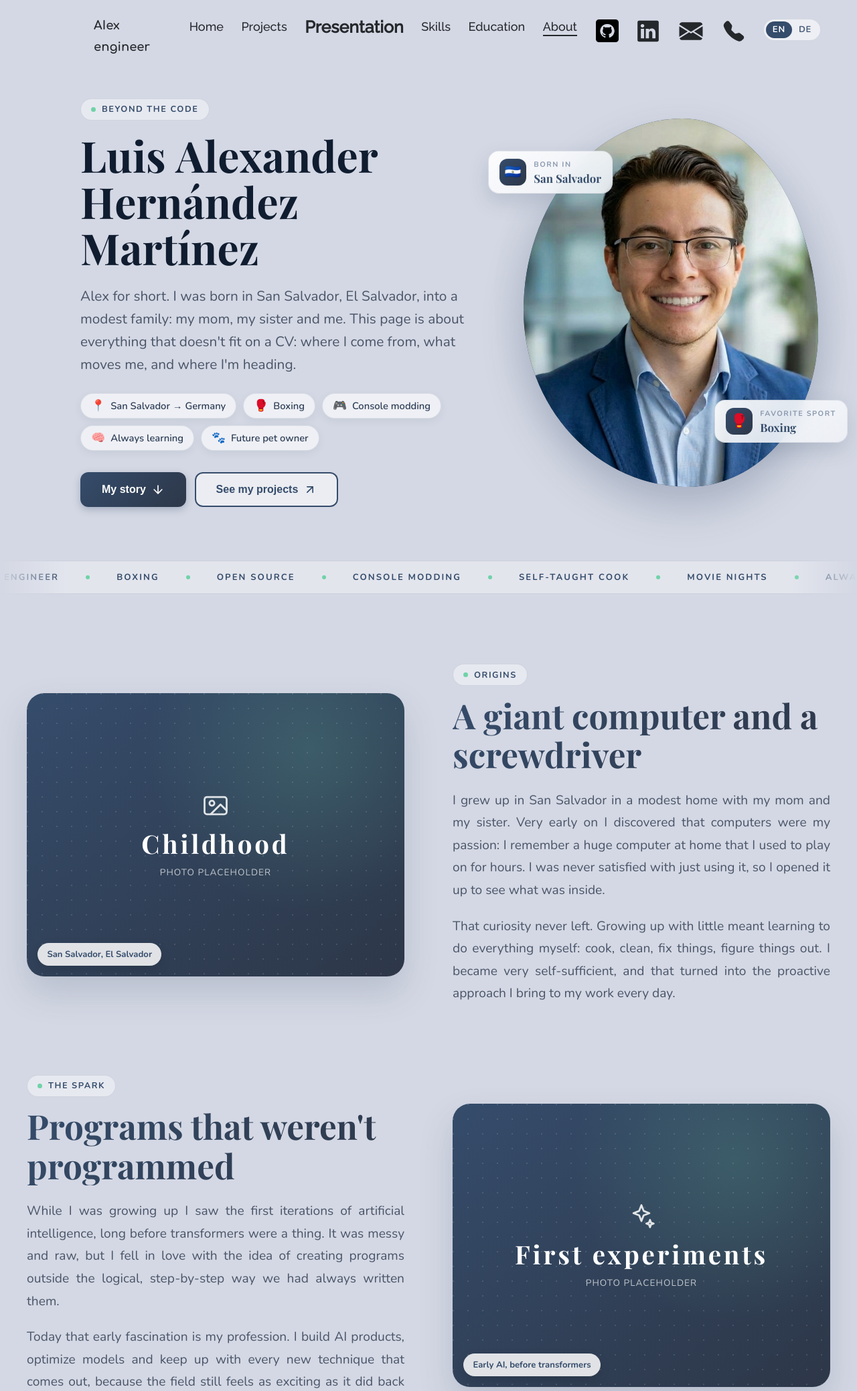
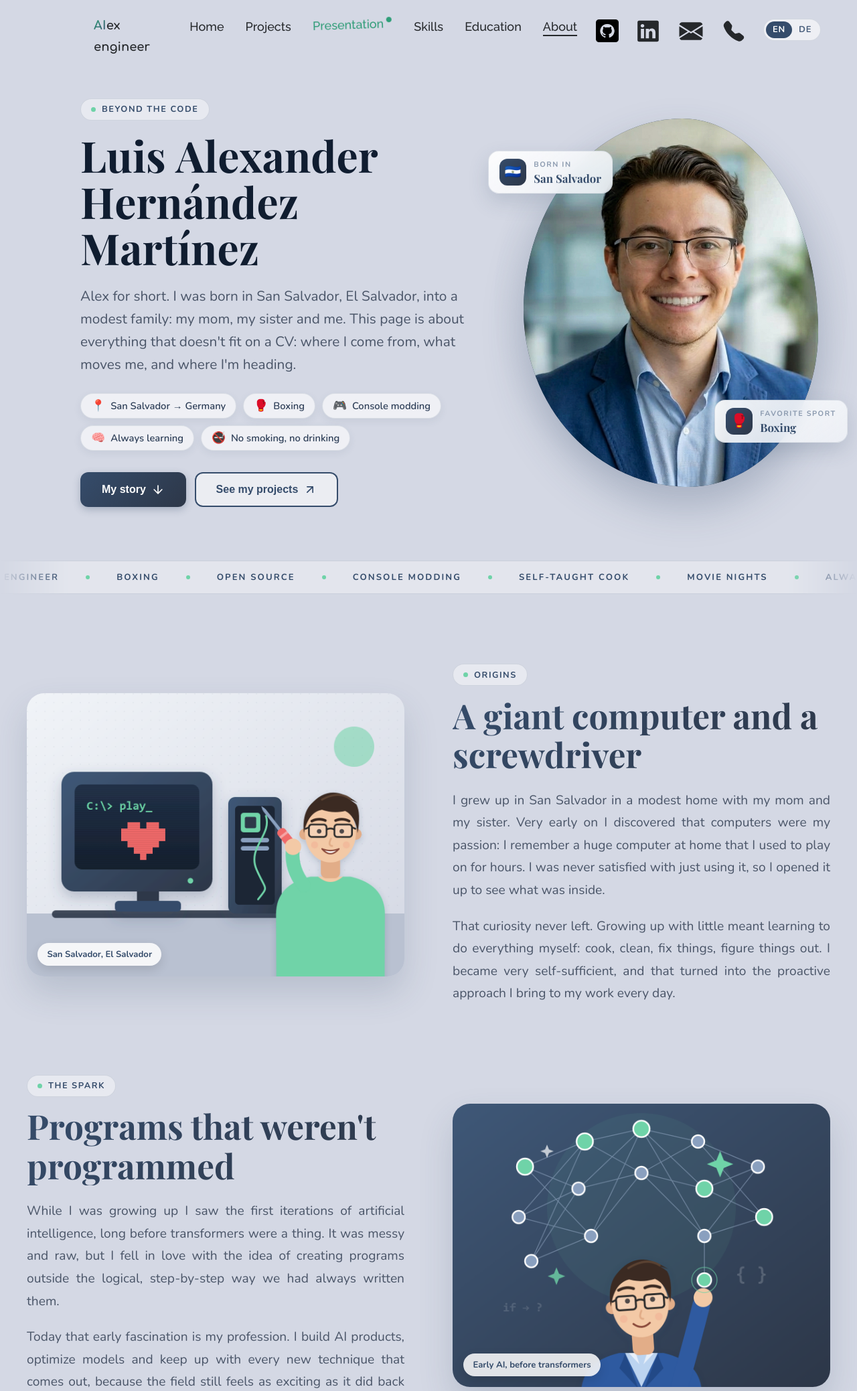
Before and after one commit to luis12007/portfolio, a Django app: page /about/ in a window 1280 px wide. Shown: the top 2077 px of the page at 67% size. Run offline with Django 5.2, Linux system fonts and the light colour scheme; some web fonts are replaced.

Commit message:
About page: cartoon illustrations, robotics plans, header touches
- Replace the photo placeholders with flat illustrations of Alex (drawn
  from his photo) boxing, gaming, tinkering and exploring AI; the real
  photo stays only in the hero.
- Move "What I do when I'm not working" right after the spark section,
  swap the pets chip for "No smoking, no drinking", and point the
  projection at a master's in robotics and a robotics startup.
- Color the "AI" in the "AIex engineer" logo and make "Presentation" the
  same size as the other links, with a small invite animation during the
  first minute after load.
- German translations and chatbot knowledge updated to match.

Co-Authored-By: Claude Opus 5.5 <noreply@anthropic.com>

```diff
--- a/portfolio/chat_knowledge.md
+++ b/portfolio/chat_knowledge.md
@@ -21,7 +21,9 @@ The "About" page of the portfolio (/about/, also linked from the home page and t
 - Likes video games and open source: if a console can be jailbroken, he does it, for the versatility and possibilities it opens; he spends almost more time configuring and investigating than playing.
 - Very self-sufficient: he cooks, cleans and does everything himself since he grew up doing things on his own, which gave him the proactive approach he brings to his work.
 - Doesn't go out much and doesn't drink; prefers a good movie or being productive. Very intellectually curious: follows the news and loves learning new things.
+- Doesn't smoke or drink.
 - No pets at the moment, but he really likes animals and wants to have pets someday.
+- Long-term plan: after the M.Sc. in Artificial Intelligence, a master's in robotics, and then founding his own robotics startup.
 
 # Contact
 
--- a/portfolio/templates/about.html
+++ b/portfolio/templates/about.html
@@ -41,7 +41,7 @@
 
       <header class="frame-parent">
         <div class="madelyn-torff-wrapper">
-          <b class="madelyn-torff"><a href="{% url 'home' %}">AIex engineer</a></b>
+          <b class="madelyn-torff"><a href="{% url 'home' %}"><span class="brand-ai">AI</span>ex engineer</a></b>
         </div>
 
         <div class="nav-wrapper">
@@ -198,7 +198,7 @@
             <li class="ab-chip"><span class="ab-chip-emoji" aria-hidden="true">🥊</span><span>Boxing</span></li>
             <li class="ab-chip"><span class="ab-chip-emoji" aria-hidden="true">🎮</span><span>Console modding</span></li>
             <li class="ab-chip"><span class="ab-chip-emoji" aria-hidden="true">🧠</span><span>Always learning</span></li>
-            <li class="ab-chip"><span class="ab-chip-emoji" aria-hidden="true">🐾</span><span>Future pet owner</span></li>
+            <li class="ab-chip"><span class="ab-chip-emoji" aria-hidden="true">🚭</span><span>No smoking, no drinking</span></li>
           </ul>
           <div class="ab-hero-actions">
             <a class="project-button" href="#Origins-section">
@@ -219,7 +219,6 @@
         <div class="ab-hero-visual" data-tilt="5">
           <div class="ab-hero-halo" aria-hidden="true"></div>
           <div class="ab-hero-photo">
-            <!-- Placeholder: swap for a personal photo (static/public/...) -->
             <img src="{% static 'public/headshot.png' %}" alt="Alex Martínez" fetchpriority="high" />
           </div>
           <div class="ab-float ab-float-1" aria-hidden="true">
@@ -275,16 +274,7 @@
       <section class="ab-section" id="Origins-section">
         <div class="ab-story project-animate" data-layout="image-left">
           <figure class="ab-photo" data-tilt="6">
-            <!-- Placeholder: swap for a childhood / San Salvador photo -->
-            <div class="ab-photo-placeholder" aria-hidden="true">
-              <svg viewBox="0 0 24 24" fill="none" stroke="currentColor" stroke-width="1.5" stroke-linecap="round" stroke-linejoin="round">
-                <rect x="3" y="5" width="18" height="14" rx="2" />
-                <circle cx="9" cy="10" r="2" />
-                <path d="M21 16l-5-5-8 8" />
-              </svg>
-              <span class="ab-photo-mark">Childhood</span>
-              <span class="ab-photo-note">Photo placeholder</span>
-            </div>
+            <img src="{% static 'public/about/childhood.png' %}" alt="Illustration: young Alex with a screwdriver, opening up a big retro computer" loading="lazy" />
             <figcaption class="ab-photo-tag">San Salvador, El Salvador</figcaption>
           </figure>
           <div class="ab-story-text">
@@ -325,17 +315,82 @@
             </p>
           </div>
           <figure class="ab-photo" data-tilt="6">
-            <!-- Placeholder: swap for a photo of you at work / a screen with a model -->
-            <div class="ab-photo-placeholder" aria-hidden="true">
-              <svg viewBox="0 0 24 24" fill="none" stroke="currentColor" stroke-width="1.5" stroke-linecap="round" stroke-linejoin="round">
-                <path d="M12 3l1.8 4.7L18.5 9.5l-4.7 1.8L12 16l-1.8-4.7L5.5 9.5l4.7-1.8z" />
-                <path d="M19 15l.8 2.2L22 18l-2.2.8L19 21l-.8-2.2L16 18l2.2-.8z" />
-              </svg>
-              <span class="ab-photo-mark">First experiments</span>
-              <span class="ab-photo-note">Photo placeholder</span>
-            </div>
+            <img src="{% static 'public/about/spark.png' %}" alt="Illustration: Alex reaching up to a neural network that lights up" loading="lazy" />
             <figcaption class="ab-photo-tag">Early AI, before transformers</figcaption>
           </figure>
+        </div>
+      </section>
+
+      <!-- HOBBIES -->
+      <section class="ab-section" id="Hobbies-section">
+        <div class="ab-section-head project-animate">
+          <span class="ab-eyebrow">Off the clock</span>
+          <h2 class="ab-title">What I do when I'm not working</h2>
+          <p class="ab-intro">Mostly things I can tinker with, improve or learn from.</p>
+        </div>
+
+        <div class="ab-bento">
+          <article class="ab-tile ab-tile-lg ab-surface project-animate">
+            <figure class="ab-photo" data-tilt="4">
+              <img src="{% static 'public/about/boxing.png' %}" alt="Illustration: Alex with his guard up in a boxing ring" loading="lazy" />
+            </figure>
+            <div class="ab-tile-body">
+              <span class="ab-tile-kicker">Favorite sport</span>
+              <h3>Boxing</h3>
+              <p>
+                Boxing keeps me healthy and sharp. The only downside is the punches to the
+                face, so I spend my time learning to dodge them and improving round after
+                round to take as few as possible.
+              </p>
+            </div>
+          </article>
+
+          <article class="ab-tile ab-tile-md ab-surface project-animate">
+            <figure class="ab-photo" data-tilt="4">
+              <img src="{% static 'public/about/consoles.png' %}" alt="Illustration: Alex holding a game controller, next to an unlocked padlock and a root terminal" loading="lazy" />
+            </figure>
+            <div class="ab-tile-body">
+              <span class="ab-tile-kicker">Video games &amp; open source</span>
+              <h3>If a console can be jailbroken, I'll do it</h3>
+              <p>
+                I love the versatility and the possibilities that open source opens up.
+                Honestly, I spend more time configuring and investigating than actually
+                playing, but that is the exciting part.
+              </p>
+            </div>
+          </article>
+
+          <article class="ab-tile ab-tile-sm ab-surface project-animate">
+            <div class="ab-tile-body">
+              <span class="ab-tile-emoji" aria-hidden="true">🏋️</span>
+              <h3>Training</h3>
+              <p>Exercise is part of being productive, not a break from it.</p>
+            </div>
+          </article>
+
+          <article class="ab-tile ab-tile-sm ab-surface project-animate">
+            <div class="ab-tile-body">
+              <span class="ab-tile-emoji" aria-hidden="true">📚</span>
+              <h3>AI &amp; languages</h3>
+              <p>New papers and tools, plus Spanish, English and German. Learning is my default state.</p>
+            </div>
+          </article>
+
+          <article class="ab-tile ab-tile-sm ab-surface project-animate">
+            <div class="ab-tile-body">
+              <span class="ab-tile-emoji" aria-hidden="true">🎬</span>
+              <h3>Movie nights</h3>
+              <p>A good movie at home beats a night out for me, every time.</p>
+            </div>
+          </article>
+
+          <article class="ab-tile ab-tile-sm ab-surface project-animate">
+            <div class="ab-tile-body">
+              <span class="ab-tile-emoji" aria-hidden="true">🐶</span>
+              <h3>Future pets</h3>
+              <p>No pets for the moment, but someday. I really like animals.</p>
+            </div>
+          </article>
         </div>
       </section>
 
@@ -454,87 +509,6 @@
         </div>
       </section>
 
-      <!-- HOBBIES -->
-      <section class="ab-section" id="Hobbies-section">
-        <div class="ab-section-head project-animate">
-          <span class="ab-eyebrow">Off the clock</span>
-          <h2 class="ab-title">What I do when I'm not working</h2>
-          <p class="ab-intro">Mostly things I can tinker with, improve or learn from.</p>
-        </div>
-
-        <div class="ab-bento">
-          <article class="ab-tile ab-tile-lg ab-surface project-animate">
-            <figure class="ab-photo" data-tilt="4">
-              <!-- Placeholder: swap for a boxing photo -->
-              <div class="ab-photo-placeholder" aria-hidden="true">
-                <span class="ab-photo-mark">Boxing</span>
-                <span class="ab-photo-note">Photo placeholder</span>
-              </div>
-            </figure>
-            <div class="ab-tile-body">
-              <span class="ab-tile-kicker">Favorite sport</span>
-              <h3>Boxing</h3>
-              <p>
-                Boxing keeps me healthy and sharp. The only downside is the punches to the
-                face, so I spend my time learning to dodge them and improving round after
-                round to take as few as possible.
-              </p>
-            </div>
-          </article>
-
-          <article class="ab-tile ab-tile-md ab-surface project-animate">
-            <figure class="ab-photo" data-tilt="4">
-              <!-- Placeholder: swap for a photo of your consoles / setup -->
-              <div class="ab-photo-placeholder" aria-hidden="true">
-                <span class="ab-photo-mark">Consoles</span>
-                <span class="ab-photo-note">Photo placeholder</span>
-              </div>
-            </figure>
-            <div class="ab-tile-body">
-              <span class="ab-tile-kicker">Video games &amp; open source</span>
-              <h3>If a console can be jailbroken, I'll do it</h3>
-              <p>
-                I love the versatility and the possibilities that open source opens up.
-                Honestly, I spend more time configuring and investigating than actually
-                playing, but that is the exciting part.
-              </p>
-            </div>
-          </article>
-
-          <article class="ab-tile ab-tile-sm ab-surface project-animate">
-            <div class="ab-tile-body">
-              <span class="ab-tile-emoji" aria-hidden="true">🏋️</span>
-              <h3>Training</h3>
-              <p>Exercise is part of being productive, not a break from it.</p>
-            </div>
-          </article>
-
-          <article class="ab-tile ab-tile-sm ab-surface project-animate">
-            <div class="ab-tile-body">
-              <span class="ab-tile-emoji" aria-hidden="true">📚</span>
-              <h3>AI &amp; languages</h3>
-              <p>New papers and tools, plus Spanish, English and German. Learning is my default state.</p>
-            </div>
-          </article>
-
-          <article class="ab-tile ab-tile-sm ab-surface project-animate">
-            <div class="ab-tile-body">
-              <span class="ab-tile-emoji" aria-hidden="true">🎬</span>
-              <h3>Movie nights</h3>
-              <p>A good movie at home beats a night out for me, every time.</p>
-            </div>
-          </article>
-
-          <article class="ab-tile ab-tile-sm ab-surface project-animate">
-            <div class="ab-tile-body">
-              <span class="ab-tile-emoji" aria-hidden="true">🐶</span>
-              <h3>Future pets</h3>
-              <p>No pets for the moment, but someday. I really like animals.</p>
-            </div>
-          </article>
-        </div>
-      </section>
-
       <!-- PROJECTION -->
       <section class="ab-section" id="Projection-section">
         <div class="ab-section-head project-animate">
@@ -569,22 +543,22 @@
           <li class="ab-step project-animate" data-state="beyond">
             <span class="ab-step-dot" aria-hidden="true"></span>
             <div class="ab-step-card ab-surface">
-              <span class="ab-step-when">Beyond</span>
-              <h3>Cutting-edge AI, every day</h3>
+              <span class="ab-step-when">After that</span>
+              <h3>Master's in Robotics</h3>
               <p>
-                Build with the latest models and techniques, grow as an engineer and as a
-                lead, and stay as curious as the kid who opened that computer.
+                A second master's to take intelligence off the screen and into machines
+                that sense, move and act in the real world.
               </p>
             </div>
           </li>
           <li class="ab-step project-animate" data-state="someday">
             <span class="ab-step-dot" aria-hidden="true"></span>
             <div class="ab-step-card ab-surface">
-              <span class="ab-step-when">Someday</span>
-              <h3>A home with pets</h3>
+              <span class="ab-step-when">The goal</span>
+              <h3>My own robotics startup</h3>
               <p>
-                Not yet, but it is on the list. I really like animals, and one day there will
-                be room for them.
+                Bring together everything I've learned in AI, software and running a
+                company to build robots that solve real problems.
               </p>
             </div>
           </li>
--- a/portfolio/templates/home.html
+++ b/portfolio/templates/home.html
@@ -38,7 +38,7 @@
 
       <header class="frame-parent">
         <div class="madelyn-torff-wrapper">
-          <b class="madelyn-torff">AIex engineer</b>
+          <b class="madelyn-torff"><span class="brand-ai">AI</span>ex engineer</b>
         </div>
 
         <div class="nav-wrapper">
--- a/static/css/index.css
+++ b/static/css/index.css
@@ -243,13 +243,62 @@
     color: inherit;
 }
 
+/* Same size as the other links; scripts.js adds .invite for the first
+   minute after the page loads: a pulsing mint dot and a small nudge every
+   few seconds, to invite a click. */
 .sobre-presentation {
     text-decoration: none;
     position: relative;
     line-height: 28px;
-    font-weight: bold;
-    font-size: 25px;
+    font-weight: 500;
     color: inherit;
+    background: radial-gradient(circle, #2f9e78 0 3.5px, transparent 4.5px) no-repeat right 0 top 3px / 10px 10px;
+    padding-right: 0;
+    transition: padding-right 0.4s ease, background-size 0.4s ease;
+}
+
+.sobre-presentation.invite {
+    padding-right: 13px;
+    animation: navInvite 3.2s cubic-bezier(0.4, 0, 0.2, 1) 1.2s infinite;
+}
+
+.sobre-presentation:not(.invite) {
+    background-size: 0 0;
+}
+
+.sobre-presentation.invite:hover {
+    animation: none;
+}
+
+@keyframes navInvite {
+    0%,
+    62%,
+    100% {
+        transform: none;
+        color: inherit;
+    }
+    70% {
+        transform: translateY(-3px) rotate(-2deg);
+        color: #2f9e78;
+    }
+    78% {
+        transform: translateY(0) rotate(1.5deg);
+    }
+    86% {
+        transform: translateY(-1.5px);
+        color: #2f9e78;
+    }
+}
+
+/* Brand: "AIex" is Alex with AI, so the AI gets its own color. */
+.brand-ai {
+    background: linear-gradient(135deg, #2f9e78 0%, #354c6b 100%);
+    -webkit-background-clip: text;
+    background-clip: text;
+    -webkit-text-fill-color: transparent;
+    color: #2f9e78;
+    font-weight: 700;
+    letter-spacing: 0.02em;
 }
 
 .tab-default {
@@ -1107,8 +1156,8 @@ body.loaded .icons a:nth-child(4) img {
     }
 }
 
-/* Narrow desktops: the six links only fit with a tighter gap and a smaller
-   "Presentation"; otherwise the last link slides under the GitHub icon. */
+/* Narrow desktops: the six links only fit with a tighter gap; otherwise the
+   last link slides under the GitHub icon. */
 @media screen and (min-width: 1051px) and (max-width: 1250px) {
     .frame-parent {
         gap: 14px;
@@ -1123,10 +1172,6 @@ body.loaded .icons a:nth-child(4) img {
 
     .nav {
         gap: 10px;
-    }
-
-    .sobre-presentation {
-        font-size: 20px;
     }
 
     /* the icon block must not shrink, or its row spills over the links */
--- a/static/js/i18n.js
+++ b/static/js/i18n.js
@@ -184,6 +184,7 @@ const DE = {
     'Console modding': 'Konsolen-Modding',
     'Always learning': 'Immer am Lernen',
     'Future pet owner': 'Künftiger Tierhalter',
+    'No smoking, no drinking': 'Kein Rauchen, kein Alkohol',
     'My story': 'Meine Geschichte',
     'See my projects': 'Meine Projekte ansehen',
     'Born in': 'Geboren in',
@@ -194,6 +195,14 @@ const DE = {
     'Movie nights': 'Filmabende',
     'Family first': 'Familie zuerst',
     'Photo placeholder': 'Platzhalter für ein Foto',
+    'Illustration: young Alex with a screwdriver, opening up a big retro computer':
+        'Illustration: der junge Alex schraubt mit einem Schraubenzieher einen großen Retro-Computer auf',
+    'Illustration: Alex reaching up to a neural network that lights up':
+        'Illustration: Alex greift nach einem aufleuchtenden neuronalen Netz',
+    'Illustration: Alex with his guard up in a boxing ring':
+        'Illustration: Alex mit erhobener Deckung in einem Boxring',
+    'Illustration: Alex holding a game controller, next to an unlocked padlock and a root terminal':
+        'Illustration: Alex mit einem Gamecontroller, neben einem offenen Vorhängeschloss und einem Root-Terminal',
     'Origins': 'Herkunft',
     'A giant computer and a screwdriver': 'Ein riesiger Computer und ein Schraubenzieher',
     'I grew up in San Salvador in a modest home with my mom and my sister. Very early on I discovered that computers were my passion: I remember a huge computer at home that I used to play on for hours. I was never satisfied with just using it, so I opened it up to see what was inside.':
@@ -256,14 +265,14 @@ const DE = {
     'Next': 'Als Nächstes',
     'Starting April 2027 at IU International University of Applied Sciences, going deeper into the architectures and techniques behind modern AI.':
         'Ab April 2027 an der IU Internationalen Hochschule, um tiefer in die Architekturen und Techniken hinter moderner KI einzusteigen.',
-    'Beyond': 'Darüber hinaus',
-    'Cutting-edge AI, every day': 'Modernste KI, jeden Tag',
-    'Build with the latest models and techniques, grow as an engineer and as a lead, and stay as curious as the kid who opened that computer.':
-        'Mit den neuesten Modellen und Techniken bauen, als Engineer und als Lead wachsen und so neugierig bleiben wie das Kind, das damals den Computer aufgeschraubt hat.',
-    'Someday': 'Irgendwann',
-    'A home with pets': 'Ein Zuhause mit Haustieren',
-    'Not yet, but it is on the list. I really like animals, and one day there will be room for them.':
-        'Noch nicht, aber es steht auf der Liste. Ich mag Tiere sehr, und eines Tages wird Platz für sie sein.',
+    'After that': 'Danach',
+    'Master\'s in Robotics': 'Master in Robotik',
+    'A second master\'s to take intelligence off the screen and into machines that sense, move and act in the real world.':
+        'Ein zweiter Master, um Intelligenz vom Bildschirm in Maschinen zu bringen, die in der realen Welt wahrnehmen, sich bewegen und handeln.',
+    'The goal': 'Das Ziel',
+    'My own robotics startup': 'Mein eigenes Robotik-Startup',
+    'Bring together everything I\'ve learned in AI, software and running a company to build robots that solve real problems.':
+        'Alles, was ich über KI, Software und das Führen eines Unternehmens gelernt habe, zusammenbringen, um Roboter zu bauen, die echte Probleme lösen.',
     'That\'s me beyond the code.': 'Das bin ich jenseits des Codes.',
     'For the professional side, my projects, skills and experience are on the home page, and my AI assistant can answer the rest.':
         'Die berufliche Seite, meine Projekte, Skills und Erfahrung, findest du auf der Startseite, und mein KI-Assistent beantwortet den Rest.',
--- a/static/js/scripts.js
+++ b/static/js/scripts.js
@@ -144,7 +144,22 @@ document.addEventListener('DOMContentLoaded', function() {
     initPresentationModal();
     initCertificateRecords();
     initContactModal();
+    initPresentationInvite();
 });
+
+// For the first minute after the page loads, the "Presentation" link in the
+// header gets a pulsing dot and a small nudge (CSS: .sobre-presentation.invite)
+// to invite a click. Clicking it ends the invitation early.
+const INVITE_MS = 60000;
+
+function initPresentationInvite() {
+    const link = document.querySelector('.sobre-presentation');
+    if (!link) return;
+    link.classList.add('invite');
+    const stop = () => link.classList.remove('invite');
+    setTimeout(stop, INVITE_MS);
+    link.addEventListener('click', stop, { once: true });
+}
 
 // Loading overlay + hero intro. The overlay leaves once the page (and its
 // fonts) have loaded, never later than INTRO_MAX_WAIT_MS; that adds
```
Also changed, not shown: static/public/about/boxing.png (added), static/public/about/childhood.png (added), static/public/about/consoles.png (added), static/public/about/spark.png (added).
